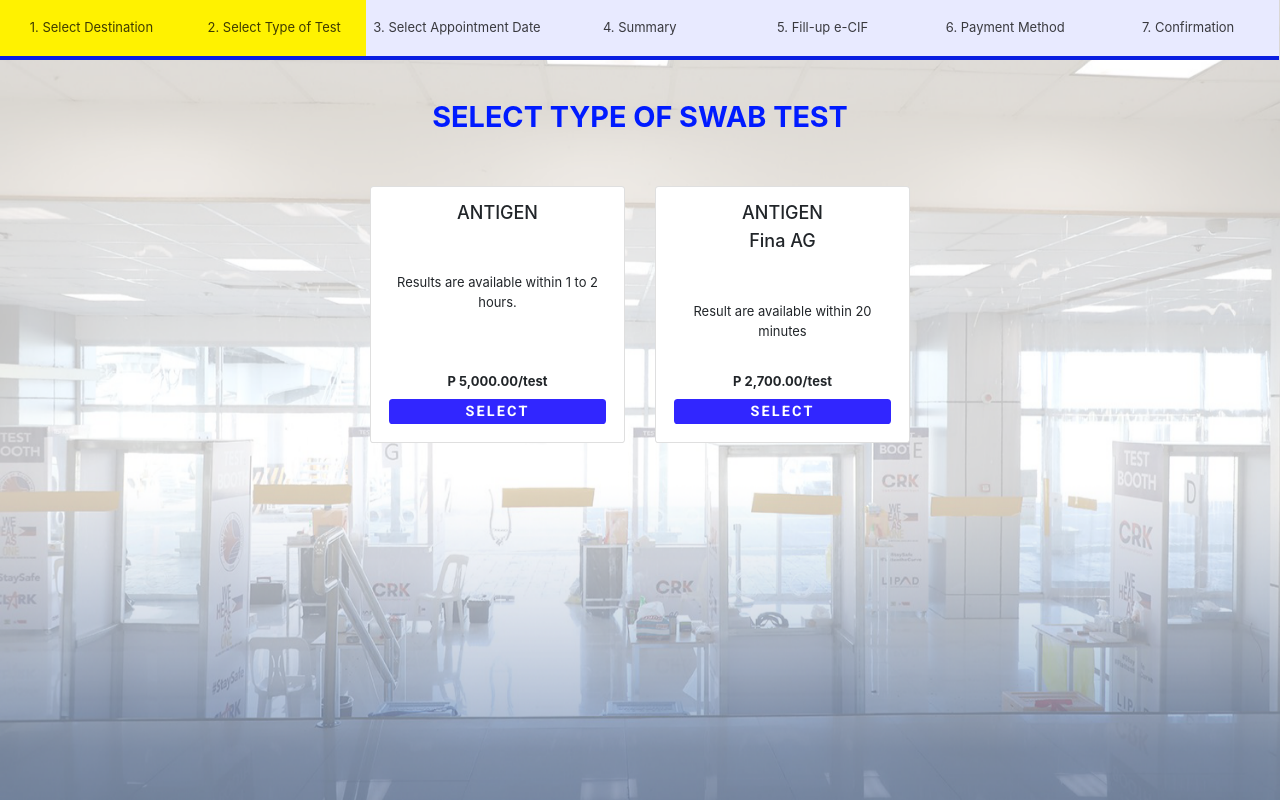
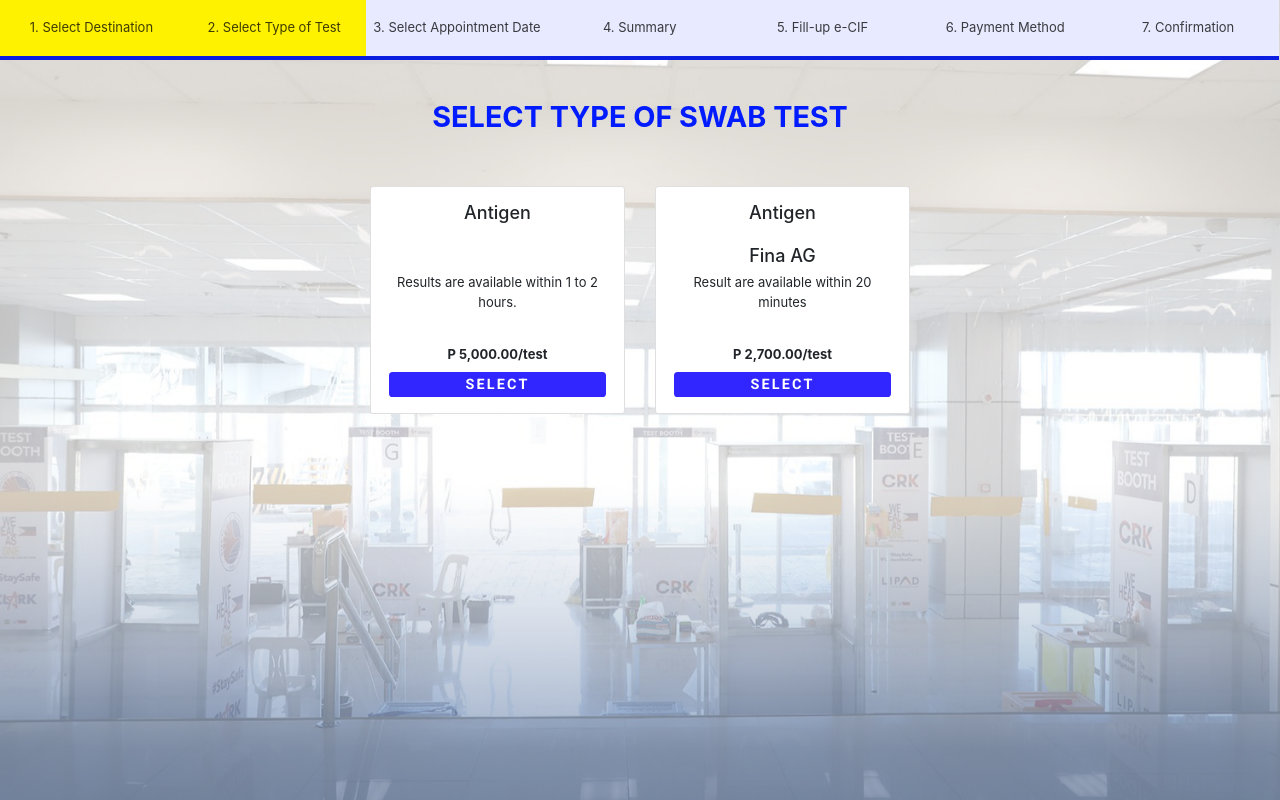
Before and after one commit to franknstayn/rsg_wetestasone, a plain HTML site: page new_appointment/page2.html in a window 1280 px wide. Drawn offline with nearby package versions, Linux system fonts and the light colour scheme.

Commit message:
adjust type of test

```diff
--- a/new_appointment/page2.html
+++ b/new_appointment/page2.html
@@ -67,7 +67,7 @@
           <div class="col-lg-3 py-3">
             <div class="card text-center h-100">
               <div class="p-3 mx-auto po-container1">
-                <h5>ANTIGEN</h5>
+                <h5>Antigen</h5>
                 <p class="pt-5">Results are available within 1 to 2 hours.</p>
               </div>
               <div class="card-body zero mb-3">
@@ -84,9 +84,9 @@
           <div class="col-lg-3 py-3">
             <div class="card text-center h-100">
               <div class="p-3 mx-auto po-container1">
-                <h5>ANTIGEN</h5>
-                <h5>Fina AG</h5>
-                <p class="pt-5">Result are available within 20 minutes</p>
+                <h5>Antigen</h5>
+                <h5 class="pt-3">Fina AG</h5>
+                <p>Result are available within 20 minutes</p>
               </div>
               <div class="card-body zero mb-3">
                 <div class="py-2">
```
